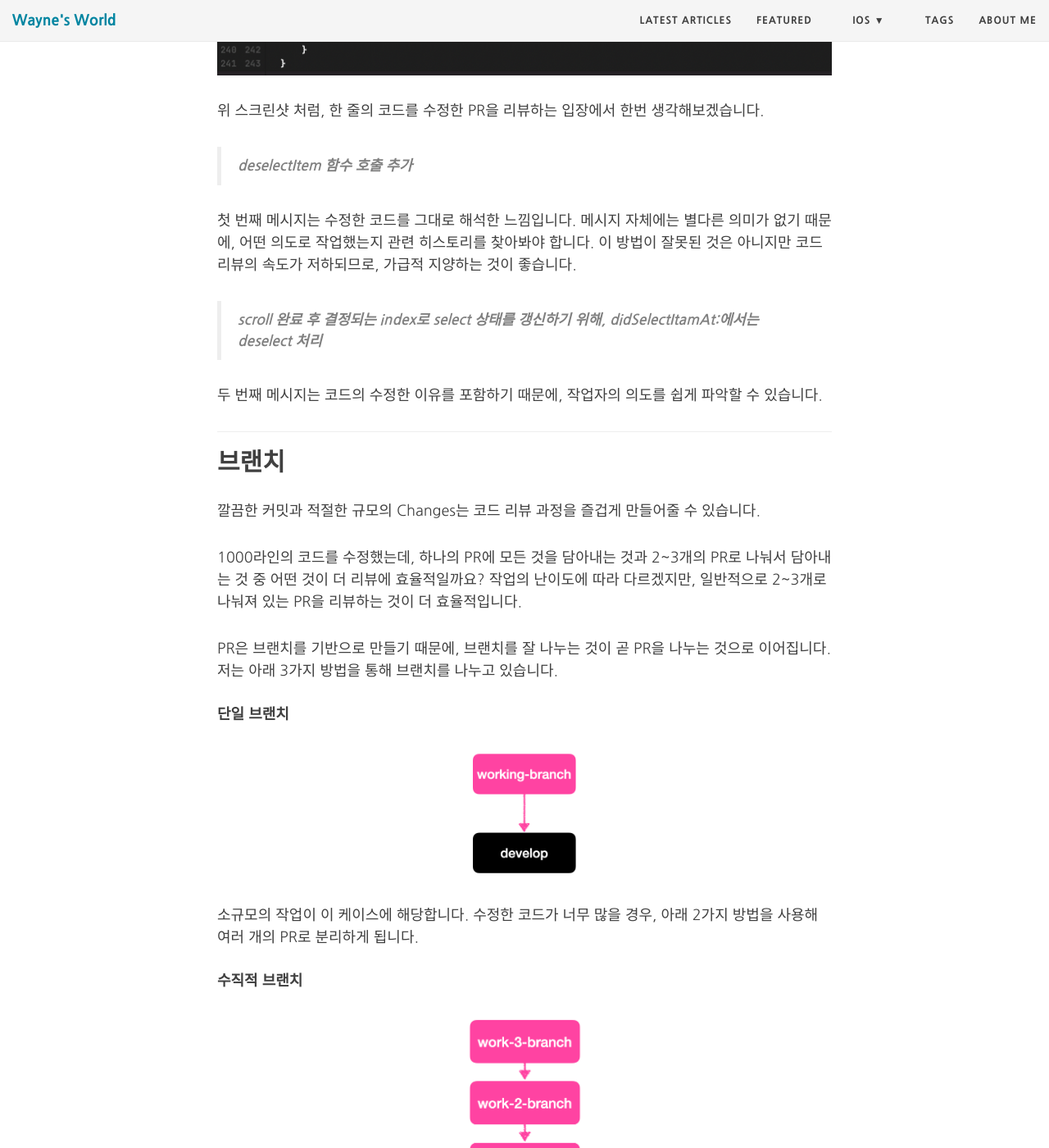
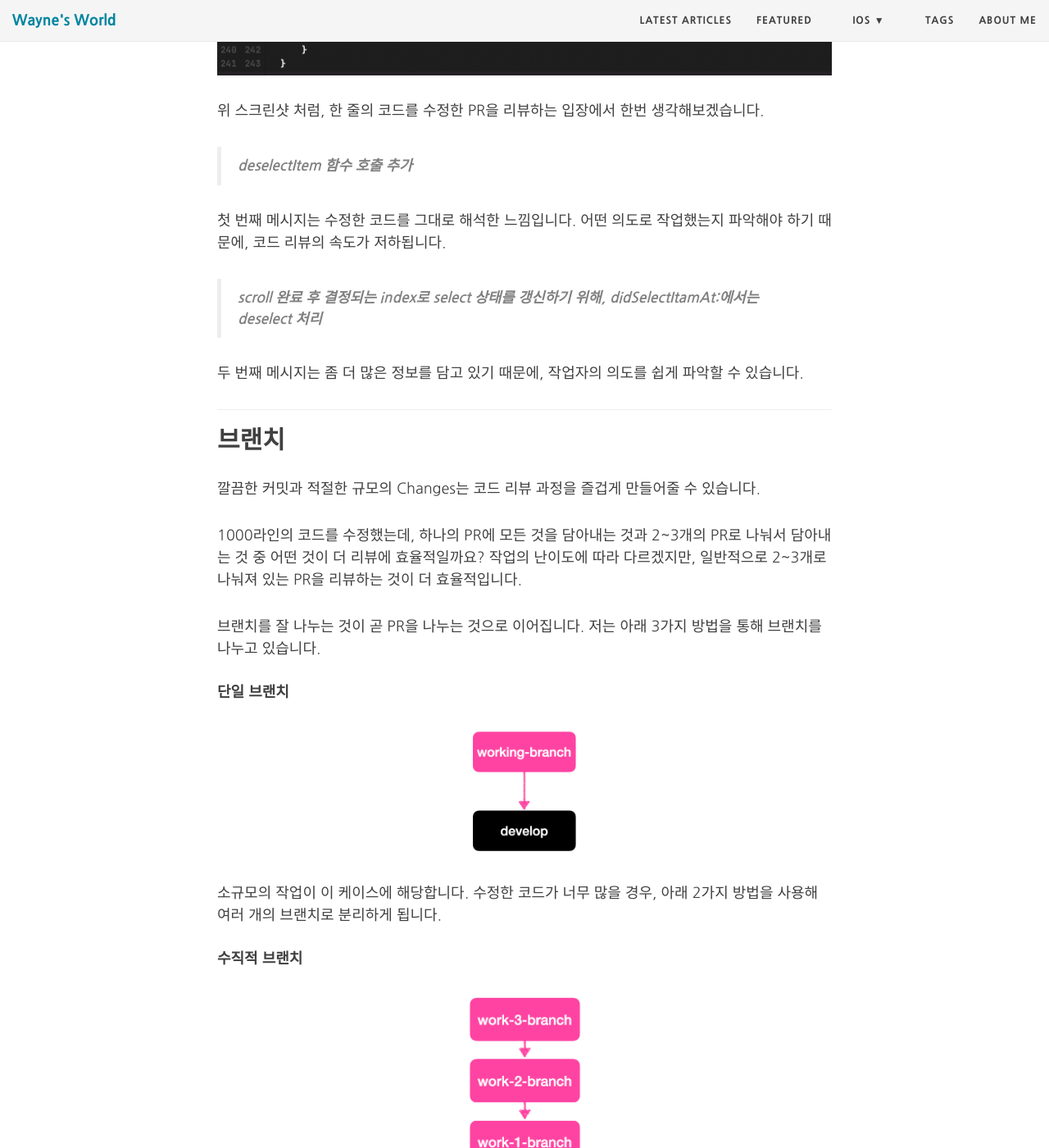
Before and after one commit to Mildwhale/mildwhale.github.io, a Jekyll site: the page built from _posts/2022-04-01-commit-and-pr.md, in a window 1280 px wide and 1400 px high, scrolled down 1918 px. Shown: the whole window at 82% size. Built offline with Jekyll 4.4.1, drawn with Linux system fonts in a browser that asks for light colours; nearby versions of some CDN libraries; comment, search, counter and statistics services are not loaded; some of the changed text lies outside the part shown.

Commit message:
good-commit : 교정

```diff
--- a/_posts/2022-04-01-commit-and-pr.md
+++ b/_posts/2022-04-01-commit-and-pr.md
@@ -42,11 +42,11 @@ tags: [협업]
 
 > **deselectItem 함수 호출 추가**
 
-첫 번째 메시지는 수정한 코드를 그대로 해석한 느낌입니다. 메시지 자체에는 별다른 의미가 없기 때문에, 어떤 의도로 작업했는지 관련 히스토리를 찾아봐야 합니다. 이 방법이 잘못된 것은 아니지만 코드 리뷰의 속도가 저하되므로, 가급적 지양하는 것이 좋습니다.
+첫 번째 메시지는 수정한 코드를 그대로 해석한 느낌입니다. 어떤 의도로 작업했는지 파악해야 하기 때문에, 코드 리뷰의 속도가 저하됩니다.
 
 > **scroll 완료 후 결정되는 index로 select 상태를 갱신하기 위해, didSelectItamAt:에서는 deselect 처리**
 
-두 번째 메시지는 코드의 수정한 이유를 포함하기 때문에, 작업자의 의도를 쉽게 파악할 수 있습니다.
+두 번째 메시지는 좀 더 많은 정보를 담고 있기 때문에, 작업자의 의도를 쉽게 파악할 수 있습니다.
 
 ---
 
@@ -55,12 +55,12 @@ tags: [협업]
 
 1000라인의 코드를 수정했는데, 하나의 PR에 모든 것을 담아내는 것과 2~3개의 PR로 나눠서 담아내는 것 중 어떤 것이 더 리뷰에 효율적일까요? 작업의 난이도에 따라 다르겠지만, 일반적으로 2~3개로 나눠져 있는 PR을 리뷰하는 것이 더 효율적입니다.
 
-PR은 브랜치를 기반으로 만들기 때문에, 브랜치를 잘 나누는 것이 곧 PR을 나누는 것으로 이어집니다. 저는 아래 3가지 방법을 통해 브랜치를 나누고 있습니다.
+브랜치를 잘 나누는 것이 곧 PR을 나누는 것으로 이어집니다. 저는 아래 3가지 방법을 통해 브랜치를 나누고 있습니다.
 
 #### 단일 브랜치
 ![pr-1](/assets/images/commit-pr/pr-1.png){: width="150"}{: .center-image}
 
-소규모의 작업이 이 케이스에 해당합니다. 수정한 코드가 너무 많을 경우, 아래 2가지 방법을 사용해 여러 개의 PR로 분리하게 됩니다.
+소규모의 작업이 이 케이스에 해당합니다. 수정한 코드가 너무 많을 경우, 아래 2가지 방법을 사용해 여러 개의 브랜치로 분리하게 됩니다.
 
 #### 수직적 브랜치
 ![pr-3](/assets/images/commit-pr/pr-3.png){: width="150"}{: .center-image}
@@ -93,7 +93,7 @@ Base 브랜치가 수정되는 경우, 리베이스를 통해 수정사항을
 - **Test Guide** : 이 작업을 테스트하기 위한 방법을 기재합니다. UI 작업이 병행된 경우 전/후 스크린샷을 첨부하기도 합니다.
 - **Important** : 리뷰어에게 전달하거나 논의하고 싶은 내용을 기재합니다.
 
-PR에는 **핵심만 정리하는 것이 매우 중요**합니다. 하나부터 열까지 모든 것을 이해시키려 하면 리뷰어는 피로감을 느낄 수 있습니다.
+PR에는 **핵심만 정리하는 것이 매우 중요**합니다. 하나부터 열까지 모든 것을 이해시키려 하면 리뷰어가 피로감을 느낄 수 있습니다.
 
 ![tmt](/assets/images/commit-pr/tmt.jpg){: width="500"}{: .center-image}
 
```
Also changed, not shown: other parts of _posts/2022-04-01-commit-and-pr.md (+1 -1 lines).
